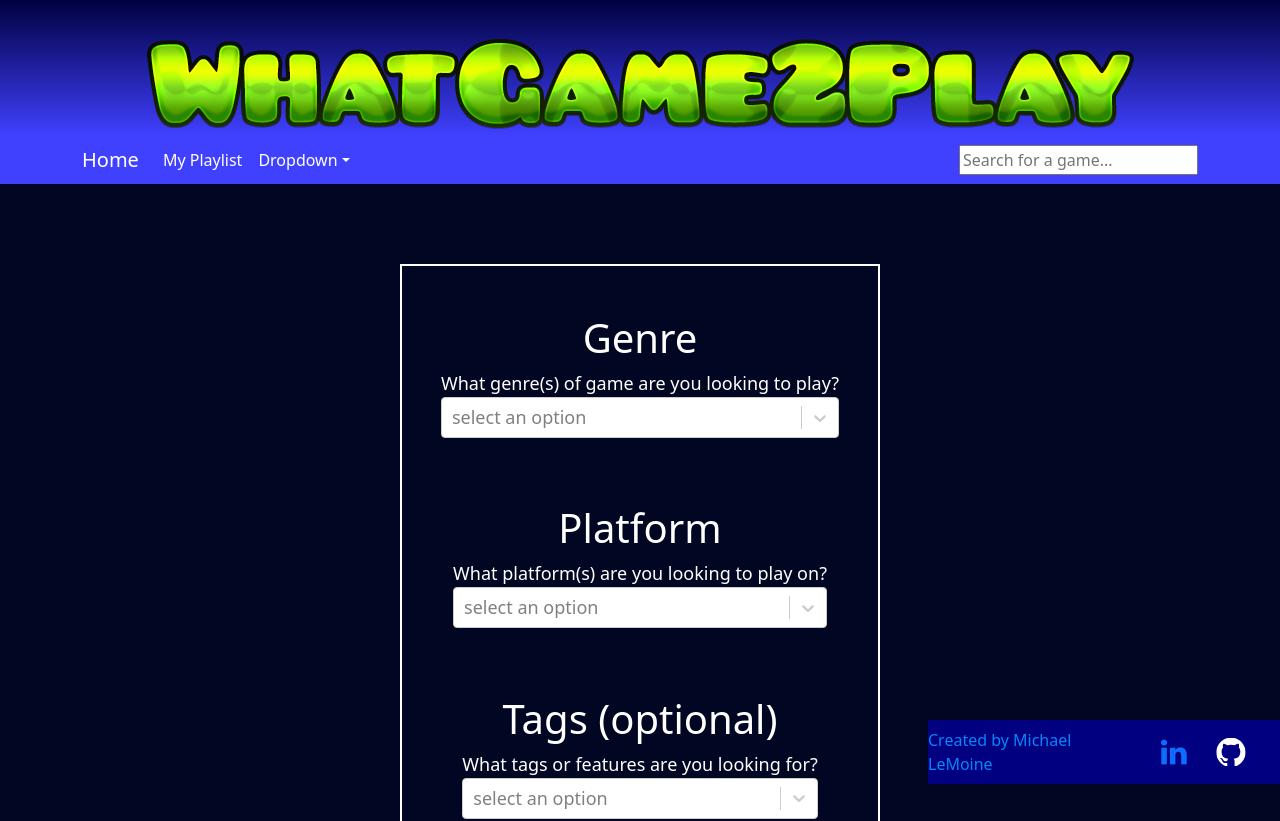
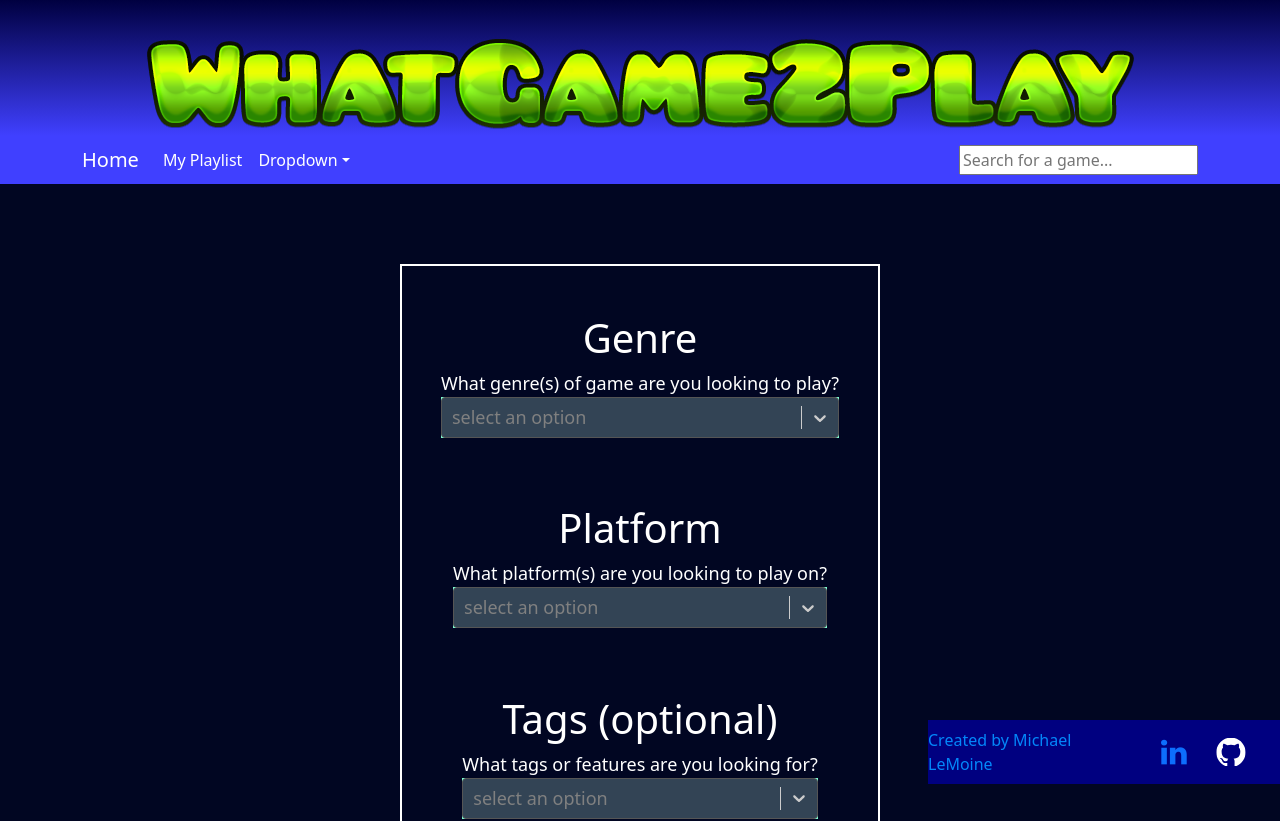
Before and after one commit to mlemoine28/whatgame2play2, a React (Vite) app: page /questions in a window 1280 px wide. Shown: the top 821 px of the page. Built offline with nearby package versions, Linux system fonts and the light colour scheme; no server answers.

Commit message:
Various style changes, fixing pagination and dropdown menus to be more in darkmode.

```diff
--- a/src/Components/Cards/MiniCard.module.css
+++ b/src/Components/Cards/MiniCard.module.css
@@ -73,6 +73,10 @@
     padding-top: 3rem;
 
 }
+
+
+
+
 
   .detailsText {
     font-size: 1rem;
--- a/src/Components/FormSubmit/FormSubmit.jsx
+++ b/src/Components/FormSubmit/FormSubmit.jsx
@@ -26,7 +26,46 @@ function FormSubmit({
   placeholder={placeholder}
   isSearchable
   isMulti={true}
-      ></Select>
+  styles={{
+    control: (base) => ({
+      ...base,
+      backgroundColor: "#345", // Dark background for the select box
+      color: "blue", // Text color
+      borderColor: "#555", // Border color
+    }),
+    menu: (base) => ({
+      ...base,
+      backgroundColor: "#345", // Dark background for the options menu
+      color: "white",
+    }),
+    singleValue: (base) => ({
+      ...base,
+      color: "green", // Selected option color
+    }),
+
+    multiValue: (base) => ({
+      ...base,
+      backgroundColor: "green", // Dark background for selected items
+      color: "white",
+    }),
+    multiValueLabel: (base) => ({
+      ...base,
+      color: "white", // Text color for selected item labels
+    }),
+    option: (base, { isFocused, isSelected }) => ({
+      ...base,
+      backgroundColor: isSelected ? "green" : isFocused ? "green" : "#345",
+      color: "white",
+      "&:hover": {
+        backgroundColor: "green",
+      },
+    }),
+    placeholder: (base) => ({
+      ...base,
+      color: "grey", // Lighter color for placeholder text
+    }),
+  }}
+/>
     </div>
   );
 }
--- a/src/Components/FormSubmit/FormSubmit.module.css
+++ b/src/Components/FormSubmit/FormSubmit.module.css
@@ -1,6 +1,6 @@
 .formstyle {
  color: blue;
- background-color: black;
+ background-color: aquamarine;
 
 }
 
--- a/src/Components/QuestionsPage/QuestionsPage.jsx
+++ b/src/Components/QuestionsPage/QuestionsPage.jsx
@@ -147,6 +147,7 @@ function QuestionsPage() {
                 selectedAnswers={question.selected}
                 handleChange={(selectedOption) =>
                   question.setSelected(selectedOption)
+
                 }
               ></FormSubmit>
             </MiniCardQuestions>
--- a/src/Components/ResultsPage/ResultsPage.jsx
+++ b/src/Components/ResultsPage/ResultsPage.jsx
@@ -99,6 +99,7 @@ function ResultsPage() {
                   key={1}
                   active={pageNumber === 1}
                   onClick={() => setPageNumber(1)}
+                  data-bs-theme="dark"
                 >
                   1
                 </Pagination.Item>
@@ -125,7 +126,7 @@ function ResultsPage() {
 
               return (
                 <div>
-                  <Pagination>{items}</Pagination>
+                  <Pagination data-bs-theme="dark">{items}</Pagination>
                 </div>
               );
             })()}
```
Lines whose indentation alone changed are shown as unchanged.
